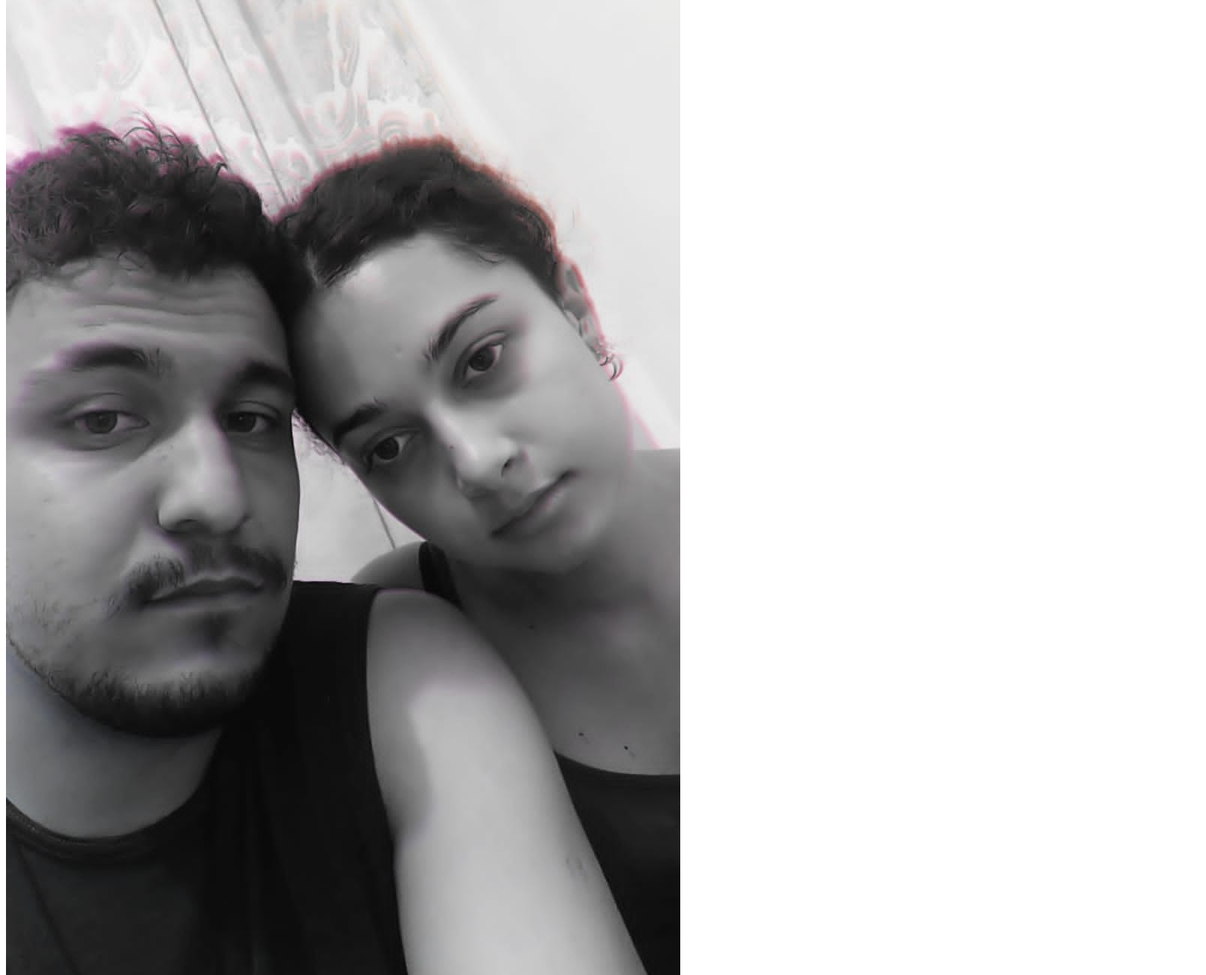
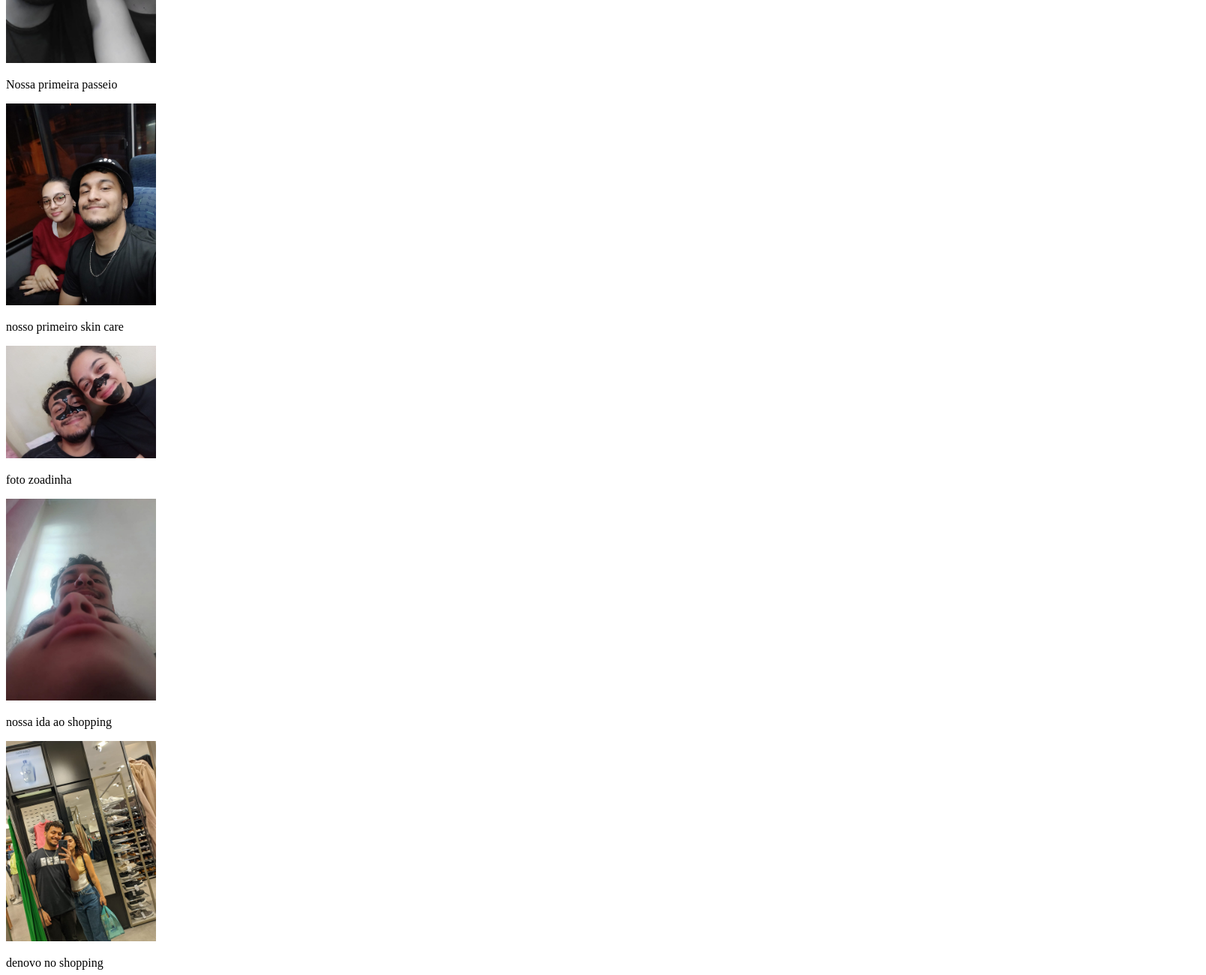
Before and after one commit to brunoOtavares/Paula, a plain HTML site: page index.html in a window 1280 px wide. Shown: the part 420-1720 px from the top of the page at 75% size, 1608 px wide, since content can reach past the window. Drawn offline with Linux system fonts and the light colour scheme.

Commit message:
Diminuindo tamanho das fotos

```diff
--- a/index.html
+++ b/index.html
@@ -7,20 +7,20 @@
     <h1>SITE PRA DEMONSTAR MEU AMOR </h1>
     <p><strong>TE AMO PAULA </strong></p>
     <p> primeira vez que vc foi la casa</p>
-    <img src="Foto/foto_BW.png" >
+    <img src="Foto/foto_BW.png" width="200" >
     <p>Nossa primeira passeio</p>
-    <img src="Foto/foto_bus.png" alt="foto" >
+    <img src="Foto/foto_bus.png" alt="foto" width="200">
     <p>nosso primeiro skin care</p>
-    <img src="Foto/foto_mascara.png" alt="foto" >
+    <img src="Foto/foto_mascara.png" alt="foto" width="200">
     <p>foto zoadinha</p>
-    <img src="Foto/foto_nariz.png" alt="foto">
+    <img src="Foto/foto_nariz.png" alt="foto" width="200">
     <p>nossa ida ao shopping</p>
-    <img src="Foto/foto_shopping.png" alt="foto" >
+    <img src="Foto/foto_shopping.png" alt="foto" width="200">
     <p>denovo no shopping</p>
-    <img src="Foto/foto_shopping2.png" alt="foto">
+    <img src="Foto/foto_shopping2.png" alt="foto"width="200">
     <p>nosso ida ao starbucks</p>
-    <img src="Foto/foto_star.png" alt="foto">
+    <img src="Foto/foto_star.png" alt="foto"width="200">
     <p>mao na cara</p>
-    <img src="Foto/foto_maocara.png" alt="foto">
+    <img src="Foto/foto_maocara.png" alt="foto"width="200">
 </body>
 </html>
```
